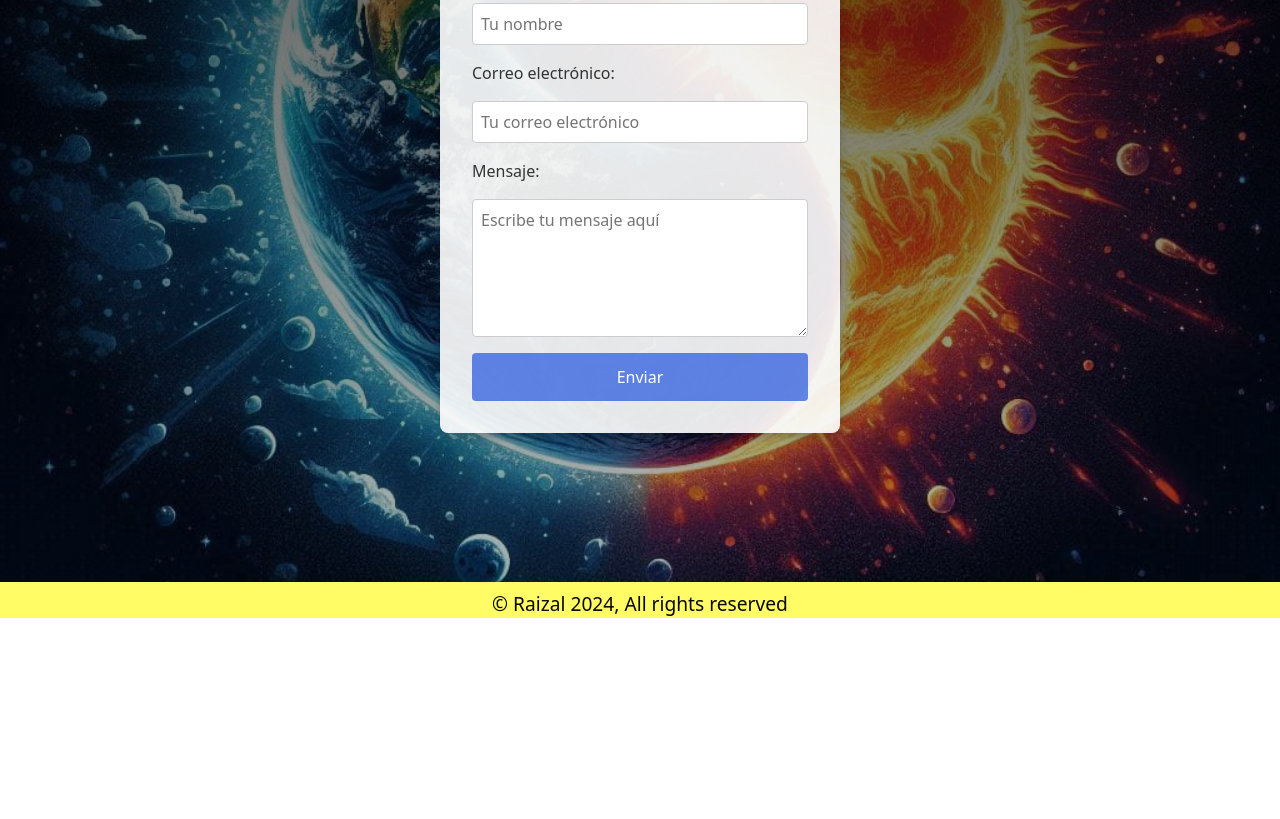
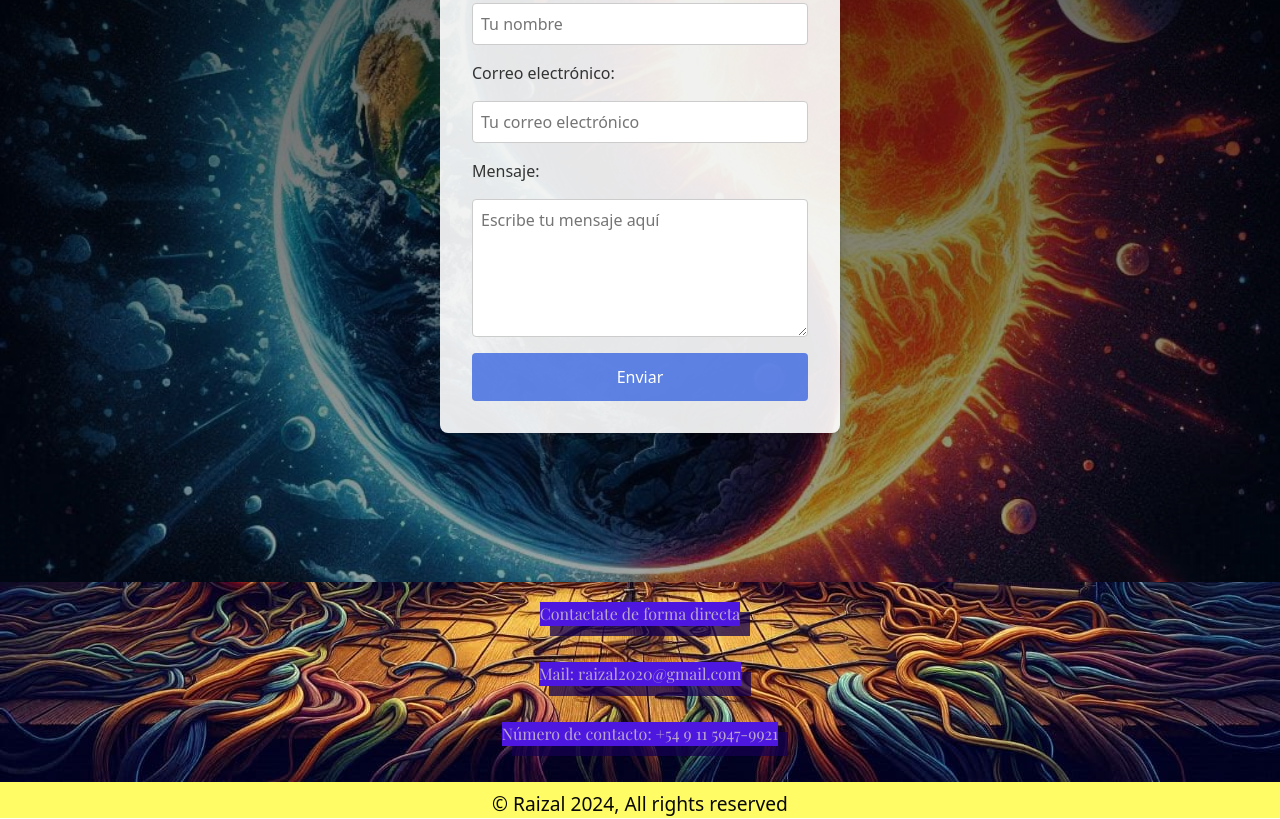
Before and after one commit to BlixaAdani/Raizal2020, a website: page pages/contacto.html in a window 1280 px wide. Shown: the part 452-1271 px from the top of the page. Before the commit the page ends 1071 px from the top, so only its background shows below. Drawn offline with nearby package versions, Linux system fonts and the light colour scheme.

Commit message:
Datos de contacto agregados

```diff
--- a/pages/contacto.html
+++ b/pages/contacto.html
@@ -58,6 +58,12 @@
                 <button type="submit">Enviar</button>
             </form>
         </section>
+
+        <section class="contact-form2">
+            <p>Contactate de forma directa</p>
+            <p>Mail: raizal2020@gmail.com</p>
+            <p>Número de contacto: +54 9 11 5947-9921</p>
+        </section>
     </main>
 
     <footer class="footer text-center">
--- a/scss/_layout/_main.scss
+++ b/scss/_layout/_main.scss
@@ -99,6 +99,23 @@
           box-shadow: 0 0 5px rgba(77, 23, 224, 0.377);
         }
       }
+    }
+  }
+
+  .contact-form2 {
+    display: flex;
+    flex-direction: row;
+    align-items: center;
+    justify-content: space-evenly;
+    background-image: url('/assets/Fondo.jpg');
+    background-position: bottom;
+    background-repeat: no-repeat;
+    height: 20vh;
+    p {
+      color: rgba(216, 202, 202, 0.795);
+      background-color: #4d17e0;
+      box-shadow: 10px 10px rgba(21, 0, 78, 0.747);
+      font-family: 'Playfair Display';
     }
   }
 }
--- a/scss/_layout/_media-queries.scss
+++ b/scss/_layout/_media-queries.scss
@@ -38,6 +38,15 @@
 
     #biomain {
         background-image: url("/assets/Logo.jpg");
+    }
+
+    #contact-bg {
+        .contact-form2 {
+            display: flex;
+            flex-direction: column;
+            align-items: center;
+            height: 25vh;
+          }
     }
 }
 
@@ -144,6 +153,15 @@
 
 .audio-player-popup {
     top: 10%;
+
+    #contact-bg {
+        .contact-form2 {
+            display: flex;
+            flex-direction: row;
+            align-items: center;
+            height: 30vh;
+          }
+    }
 }
 
 @media (min-width: 992px) {
```
Also changed, not shown: css/style.css.
